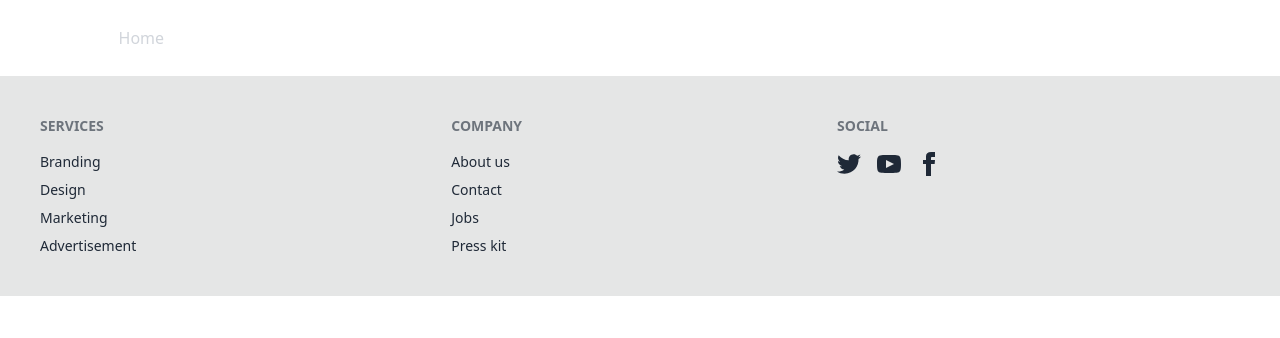
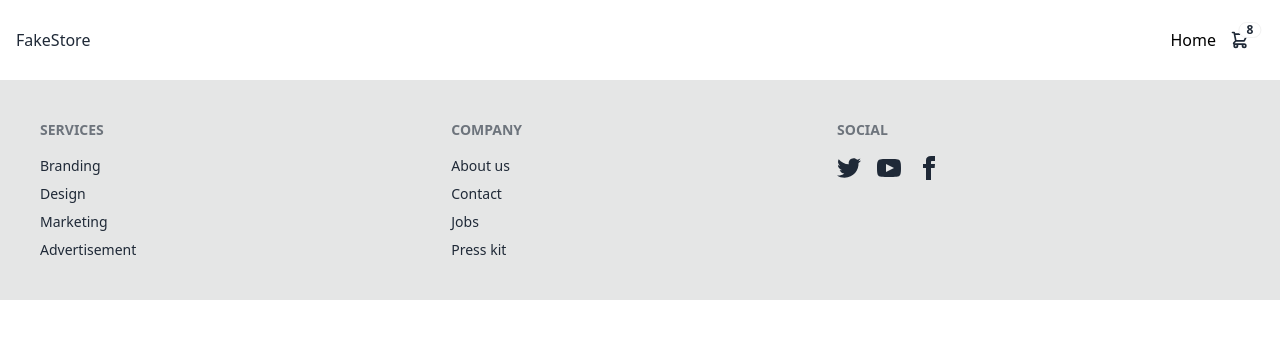
Before and after one commit to Hbindra11/CrossOver-ECommerce, a React (Vite) app: page / in a window 1280 px wide. Shown: the top 338 px of the page. Built offline with nearby package versions, Linux system fonts and the light colour scheme.

Commit message:
fixed navbar to show temporary logo and Home and shoppingcart link

```diff
--- a/src/components/Navbar.jsx
+++ b/src/components/Navbar.jsx
@@ -2,24 +2,52 @@
 
 const Navbar = () => {
   return (
-    <div className="navbar bg-base-100">
-
-        <nav className=" p-4">
-          <div className="container mx-auto flex justify-between items-center">
-            {/* The Link component takes care of updating the history in the browser */}
-            <Link to="/" className="text-white text-lg font-bold no-underline">
-              Fake Store
-            </Link>
-            <div className="flex space-x-4">
-              <Link to="/" className="text-gray-300 hover:text-white">
-                Home
-              </Link>
+    <nav className="bg-base-100 p-4 ">
+      <div className="container mx-auto flex  items-center">
+        {/* The Link component takes care of updating the history in the browser */}
+        {/* <Link to="/" className="text-black text-lg font-bold no-underline"> */}
+          FakeStore
+        {/* </Link> */}
+        <div className="container mx-auto flex justify-end items-cente flex space-x-4">
+          <Link to="/" className="text-black hover:text-gray-200">
+            Home
+          </Link>
+        </div>
+        <div className="dropdown dropdown-end">
+          <div tabIndex={0} role="button" className="btn btn-ghost btn-circle">
+            <div className="indicator">
+              <svg
+                xmlns="http://www.w3.org/2000/svg"
+                className="h-5 w-5"
+                fill="none"
+                viewBox="0 0 24 24"
+                stroke="currentColor"
+              >
+                <path
+                  strokeLinecap="round"
+                  strokeLinejoin="round"
+                  strokeWidth="2"
+                  d="M3 3h2l.4 2M7 13h10l4-8H5.4M7 13L5.4 5M7 13l-2.293 2.293c-.63.63-.184 1.707.707 1.707H17m0 0a2 2 0 100 4 2 2 0 000-4zm-8 2a2 2 0 11-4 0 2 2 0 014 0z"
+                />
+              </svg>
+              <span className="badge badge-sm indicator-item">8</span>
             </div>
           </div>
-
-        </nav>
+          <div
+            tabIndex={0}
+            className="card card-compact dropdown-content bg-base-100 z-[1] mt-3 w-52 shadow"
+          >
+            <div className="card-body">
+              <span className="text-lg font-bold">8 Items</span>
+              <span className="text-info">Subtotal: $999</span>
+              <div className="card-actions">
+                <button className="btn btn-primary btn-block">View cart</button>
+              </div>
+            </div>
+          </div>
+        </div>
       </div>
-
+    </nav>
   );
 };
 export default Navbar;
```
